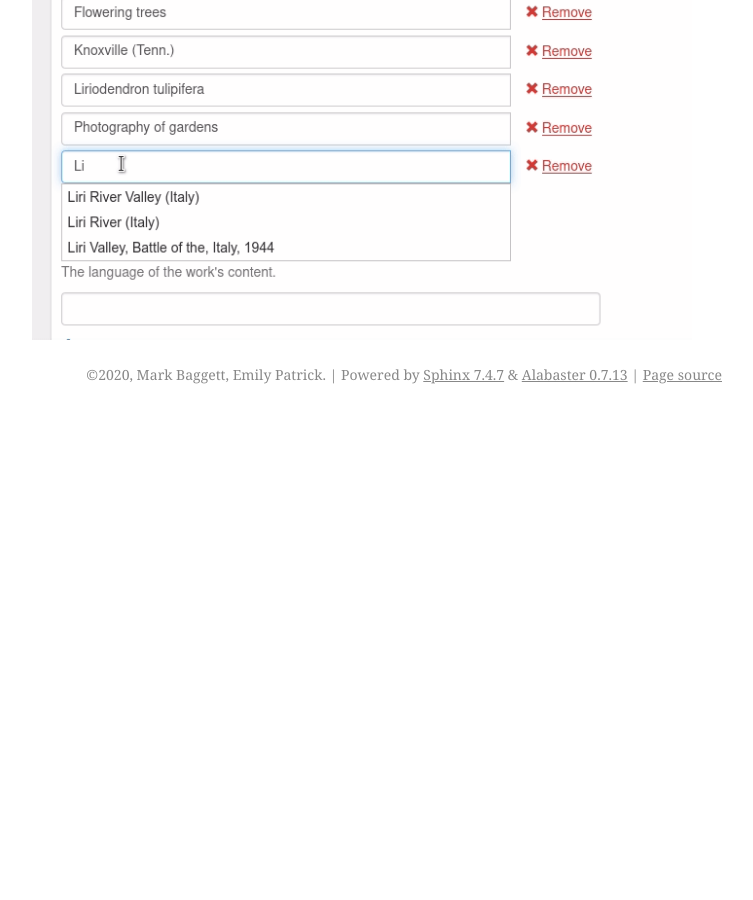
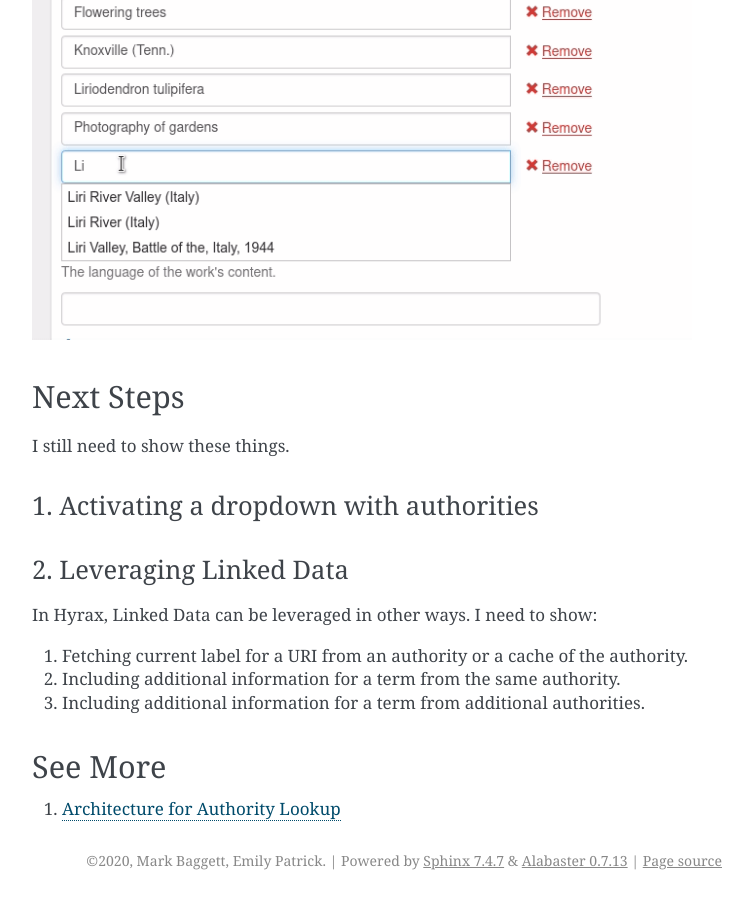
Before and after one commit to markpbaggett/utk_hyrax_review_docs, a Sphinx documentation site: the page built from docs/source/contents/6_question_authority.rst, in a window 1280 px wide and 900 px high, scrolled down 3316 px. Shown: the whole window, without its empty margins (388-1141 px from the left). Built offline with Sphinx 7.4.7, drawn with Linux system fonts in a browser that asks for light colours; before the commit the page ends 3730 px from its top, so only the background shows below that; some of the changed text lies outside the part shown.

Commit message:
Add next steps and see more.

```diff
--- a/docs/source/contents/6_question_authority.rst
+++ b/docs/source/contents/6_question_authority.rst
@@ -149,3 +149,27 @@ In the partial, we will specify our data source:
 Now, when you add a new subject, it will **question** LCSH:
 
 .. image:: ../images/Autocomplete.gif
+
+Next Steps
+----------
+
+I still need to show these things.
+
+=========================================
+1. Activating a dropdown with authorities
+=========================================
+
+=========================
+2. Leveraging Linked Data
+=========================
+
+In Hyrax, Linked Data can be leveraged in other ways.  I need to show:
+
+1. Fetching current label for a URI from an authority or a cache of the authority.
+2. Including additional information for a term from the same authority.
+3. Including additional information for a term from additional authorities.
+
+See More
+--------
+
+1. `Architecture for Authority Lookup <https://wiki.lyrasis.org/display/ld4lLABS/Architecture+for+Authority+Lookup>`_
```
